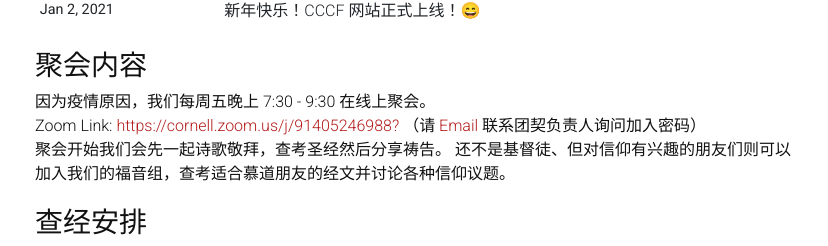
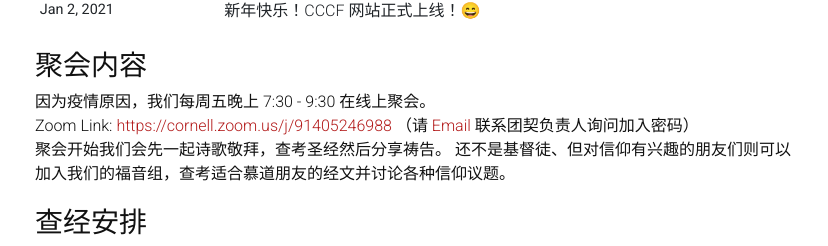
Before and after one commit to cccfficcc/cccfficcc.github.io, a Jekyll site: the page built from _pages/about.md, in a window 1280 px wide and 1400 px high. Shown: the part 373-619 px from the top of the window, without its empty margins (220-1048 px from the left). Built offline with Jekyll 4.4.1, drawn with Linux system fonts in a browser that asks for light colours; nearby versions of some CDN libraries; emoji names are drawn with the system emoji font; a style sheet for code colours, icons or effects is not loaded.

```diff
--- a/_pages/about.md
+++ b/_pages/about.md
@@ -26,7 +26,7 @@ social: true  # includes social icons at the bottom of the page
 <div class="content-block" id="intro">
 <h3>聚会内容</h3>
 因为疫情原因，我们每周五晚上 7:30 - 9:30 在线上聚会。<br>
-Zoom Link: <a href="https://cornell.zoom.us/j/91405246988?">https://cornell.zoom.us/j/91405246988?</a> （请 <a href="mailto:{{ site.email | encode_email }}">Email</a> 联系团契负责人询问加入密码）<br>
+Zoom Link: <a href="https://cornell.zoom.us/j/91405246988">https://cornell.zoom.us/j/91405246988</a> （请 <a href="mailto:{{ site.email | encode_email }}">Email</a> 联系团契负责人询问加入密码）<br>
 聚会开始我们会先一起诗歌敬拜，查考圣经然后分享祷告。
 还不是基督徒、但对信仰有兴趣的朋友们则可以加入我们的福音组，查考适合慕道朋友的经文并讨论各种信仰议题。
 </div>
@@ -39,6 +39,7 @@ Zoom Link: <a href="https://cornell.zoom.us/j/91405246988?">https://cornell.zoom
 <div class="content-block" id="links">
   <h3>Internal Links</h3>
   <div class="list-group">
+    <a href="https://docs.google.com/spreadsheets/d/19zXQIHOSMguO0Z2KVGTINlm51CKcjGXQoLS9RZ3nuvE/edit#gid=509030448" target="_blank" class="list-group-item list-group-item-action">查经安排</a>
     <a href="https://docs.google.com/spreadsheets/d/1fTmJsCPD79zt0nIhrw1GFQkysZcQx0wy0W1yLiPdkGI/edit?usp=sharing" target="_blank" class="list-group-item list-group-item-action">接送安排</a>
     <a href="https://docs.google.com/spreadsheets/d/1t71xdCgtYfgdhqLPqmgqvWGuqXX15VhwdH8Q-psgOy4/edit?usp=sharing" target="_blank" class="list-group-item list-group-item-action">同工安排</a>
     <a href="https://docs.google.com/spreadsheets/d/17bAOvcNsK-pKnsjn-r7VfBZLXpGezmf6VGI0FiaTSDU/edit?usp=sharing" target="_blank" class="list-group-item list-group-item-action">通讯录</a>
```
